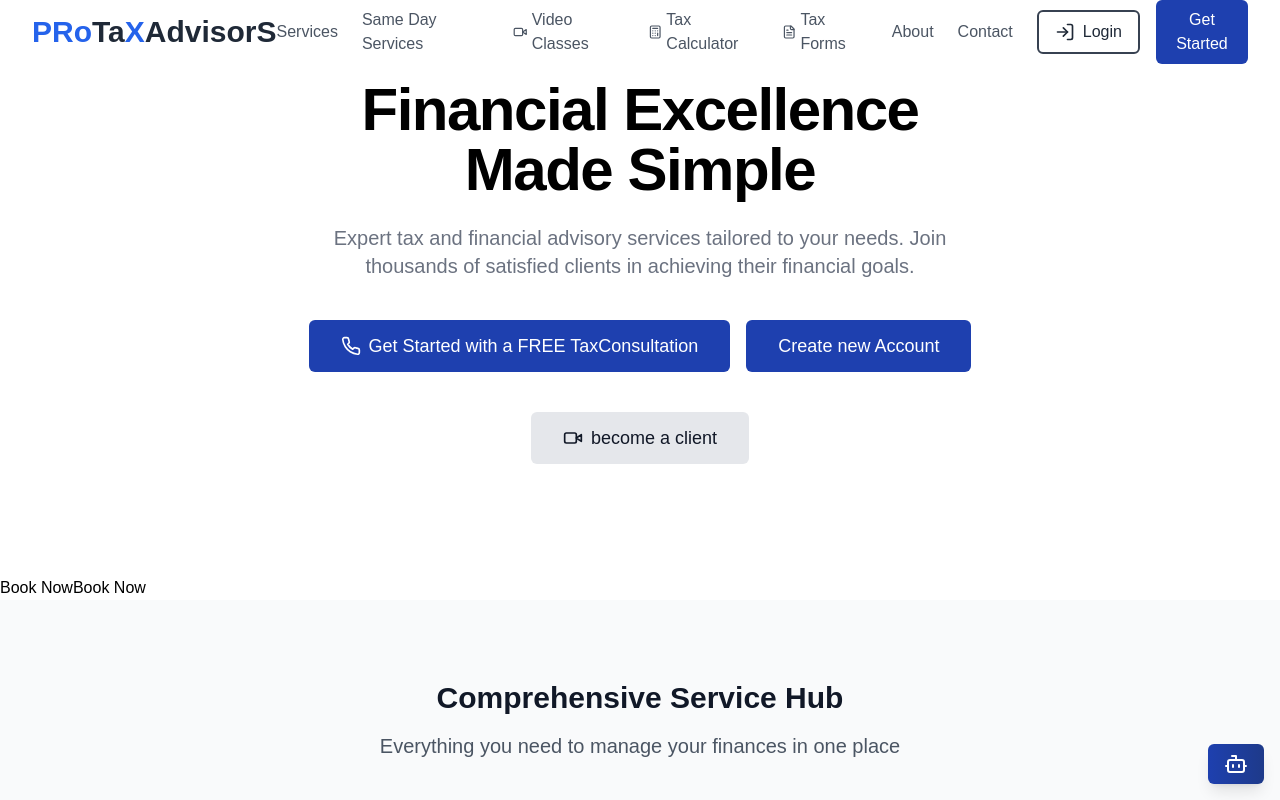
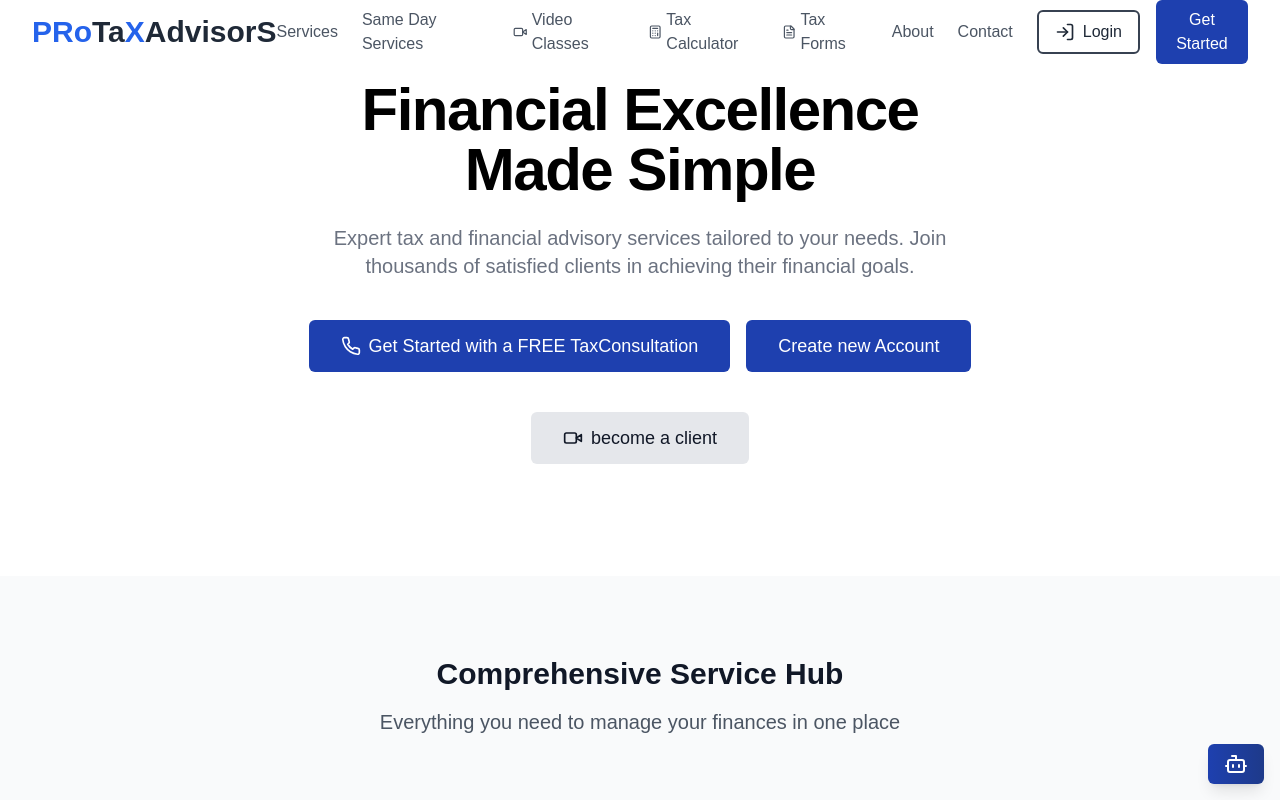
Before and after one commit to xtaxadvisor/giba_v6, a React (Vite) app: page / in a window 1280 px wide. Shown: the top 800 px of the page. Built offline with nearby package versions, Linux system fonts and the light colour scheme; no server answers; a web font is replaced by a local one.

Commit message:
refactor: remove Services component from Home page for cleaner layout

```diff
--- a/src/pages/Home.tsx
+++ b/src/pages/Home.tsx
@@ -25,13 +25,11 @@ export default function Home() {
     setBookingModalOpen(false);
     setSelectedService('');
   };
-
   return (
     <>
       <Header />
       <main>
         <Hero onBookNow={handleBookNow} />
-        <Services onBookNow={handleBookNow} />
         <Features />
         <FeatureShowcase />
         <Subscriptions />
```
